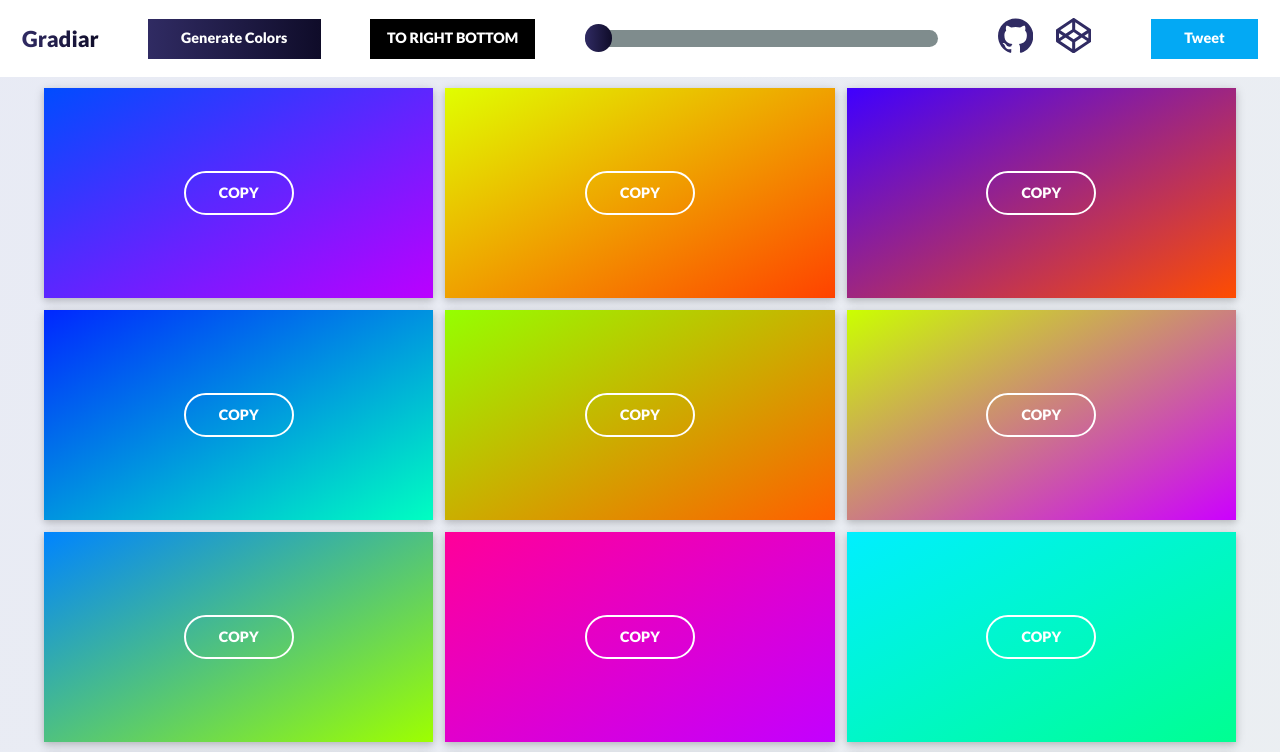
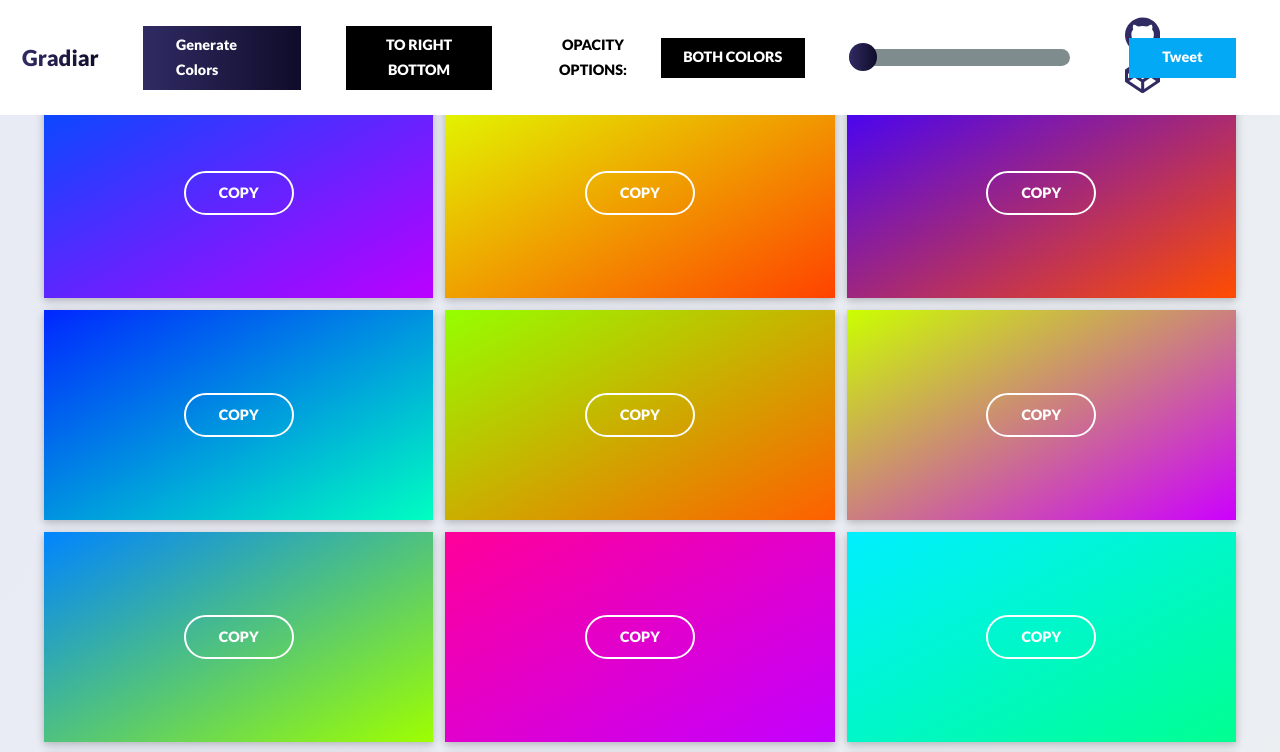
Before and after one commit to emmanuelnwogbo/linear-gradiar, a React app: page / in a window 1280 px wide. Shown: the top 752 px of the page. Built offline with nearby package versions, Linux system fonts and the light colour scheme.

Commit message:
added color options for changing gradients opacity

```diff
--- a/src/App.jsx
+++ b/src/App.jsx
@@ -8,14 +8,40 @@ class App extends Component {
     super(props);
     this.state = {
       generateGradients: false,
-      direction: `to right bottom`
+      direction: `to right bottom`,
+      initialRender: true,
+      gradientsOpacityOne: 1,
+      gradientsOpacityTwo: 1,
+      currentOpacityOption: 'both colors'
     }
+  }
+
+  changeGradientsOpacity = () => {
+    const { currentOpacityOption } = this.state;
+    if (currentOpacityOption === 'both colors') {
+      return
+    }
+
+    if (currentOpacityOption === 'first color') {
+      return
+    }
+
+    if (currentOpacityOption === 'second color') {
+      return
+    }
+  }
+
+  changeOpacityOptions = (option) => {
+    this.setState({ currentOpacityOption: option })
   }
 
   generateGradientsApp = () => {
     const { generateGradients } = this.state;
     if (!generateGradients) {
-      this.setState({ generateGradients: true }, () => {
+      this.setState({
+        generateGradients: true,
+        initialRender: false
+      }, () => {
         this.setState({ generateGradients: false })
       })
     }
@@ -28,8 +54,19 @@ class App extends Component {
   render() {
     return (
       <div>
-        <Header changeGradDirection={this.changeGradDirection} genGradientsFunctionApp={this.generateGradientsApp}/>
-        <Container gradiantDirection={this.state.direction} generateGradients={this.state.generateGradients}/>
+        <Header
+        changeGradDirection={this.changeGradDirection}
+        genGradientsFunctionApp={this.generateGradientsApp}
+        changeGradientsOpacity={this.changeGradientsOpacity}
+        changeOpacityOptions={this.changeOpacityOptions}
+        />
+        <Container
+        gradientsOpacityOne={this.state.gradientsOpacityOne}
+        gradientsOpacityTwo={this.state.gradientsOpacityTwo}
+        initialRender={this.state.initialRender}
+        gradiantDirection={this.state.direction}
+        generateGradients={this.state.generateGradients}
+        />
       </div>
     )
   }
--- a/src/components/Card.jsx
+++ b/src/components/Card.jsx
@@ -9,8 +9,18 @@ class Card extends Component {
       colors: [],
       gradient: false,
       gradiantDirection: `to right bottom`,
-      background: null
+      background: null,
+      rgb: ['r', 'g', 'b'],
     }
+  }
+
+  hexToRgb = (hex) => {
+    var result = /^#?([a-f\d]{2})([a-f\d]{2})([a-f\d]{2})$/i.exec(hex);
+    return result ? {
+      r: parseInt(result[1], 16),
+      g: parseInt(result[2], 16),
+      b: parseInt(result[3], 16)
+    } : null;
   }
 
   handleGradientPainting = () => {
@@ -22,7 +32,7 @@ class Card extends Component {
 
   generateGradient = () => {
     const { colors, gradient } = this.state;
-    const { gradiantDirection, generateColors } = this.props;
+    const { generateColors } = this.props;
     const generatedColors = generateColors(colors, gradient);
     this.setState({
       colors: generatedColors
@@ -34,8 +44,8 @@ class Card extends Component {
   }
 
   copyGradToClipBoard = (e) => {
-    let range = document.createRange();
-    let selection = window.getSelection();
+    const range = document.createRange();
+    const selection = window.getSelection();
     selection.removeAllRanges();
     console.log(e.target.previousSibling)
     range.selectNodeContents(e.target.previousSibling);
@@ -54,12 +64,20 @@ class Card extends Component {
 
   render() {
     const { gradient } = this.state;
-    const { generateGradients, gradiantDirection } = this.props;
+    const { gradiantDirection, initialRender } = this.props;
 
     if (gradient) {
+      let background = `linear-gradient(${gradiantDirection}, ${gradient})`
+      if (!initialRender) {
+        background = `linear-gradient(${gradiantDirection}, ${gradient})`;
+      }
+      //console.log(`these are the gradients`, gradient);
+      //console.log( `linear-gradient(${gradiantDirection}, ${gradient})`);
+      const valueToBeCopied = `linear-gradient(${gradiantDirection}, ${gradient})`;
+
       return (
         <div className='card' style={{
-          background: `linear-gradient(${gradiantDirection}, ${gradient})`
+          background
         }}>
         <p style={{
           textTransform: 'lowercase',
@@ -68,7 +86,7 @@ class Card extends Component {
           overflow: 'hidden',
           zIndex: '-1',
           opacity: '0'
-        }}>{`linear-gradient(${gradiantDirection}, ${gradient})`}</p>
+        }}>{valueToBeCopied}</p>
           <div className="card--btn btn" id={`linear-gradient(${gradiantDirection}, ${gradient})`} onClick={this.copyGradToClipBoard}>copy</div>
         </div>
       )
--- a/src/components/Header.jsx
+++ b/src/components/Header.jsx
@@ -1,7 +1,7 @@
 import React, { Component } from 'react';
 
 import '../scss/components/header.scss';
-//import Slider from './Slider'
+import Slider from './Slider'
 
 class Header extends Component {
   constructor(props) {
@@ -19,7 +19,13 @@ class Header extends Component {
         'deg'
       ],
       currentDirection: 'to right bottom',
-      initialDegree: 10
+      initialDegree: 10,
+      opacity: 'both colors',
+      opacityOptions: [
+        'first color',
+        'second color',
+        'both colors'
+      ]
     }
   }
 
@@ -48,6 +54,24 @@ class Header extends Component {
         return;
       }
       return <span onClick={changeGradDir} key={direction} className="header__gradient--direction-span">{direction}</span>
+    })
+  }
+
+  renderDirectionSpansOpacity = () => {
+    const { opacity, opacityOptions } = this.state;
+    return opacityOptions.map(option => {
+      if (opacity === option) {
+        return;
+      }
+      return <span id={option} onClick={this.setOpacityOption} key={option} className="header__gradient--direction-span">{option}</span>
+    })
+  }
+
+  setOpacityOption = (e) => {
+    const opacity = e.target.id;
+    this.setState({ opacity }, () => {
+      const { changeOpacityOptions } = this.props;
+      changeOpacityOptions(opacity)
     })
   }
 
@@ -90,8 +114,8 @@ class Header extends Component {
   }
 
   render() {
-    const { genGradientsFunctionApp } = this.props;
-    const { currentDirection } = this.state;
+    const { genGradientsFunctionApp, changeGradientsOpacity } = this.props;
+    const { currentDirection, opacity } = this.state;
     return (
       <div className="header">
         <div className="header--name">Gradiar</div>
@@ -103,10 +127,18 @@ class Header extends Component {
           </div>
         </div>
         {this.renderDegreeValues()}
-        <div className="header__range">
-          <div className="header__range--bar"></div>
-          <div className="header__range--handle"></div>
+        <div className="header__gradient--opacity">
+          <div className="header__gradient--opacity-label">
+            <p>opacity options:</p>
+          </div>
+          <div className="header__gradient--direction">
+            <p>{opacity}</p>
+            <div className="header__gradient--direction-menu">
+              {this.renderDirectionSpansOpacity()}
+            </div>
+          </div>
         </div>
+        <Slider changeGradientsOpacity={changeGradientsOpacity}/>
         <div className="header__svgs">
           <svg className="header__svgs--svg">
             <use xlinkHref="./img/sprite.svg#icon-github1" />
@@ -115,7 +147,7 @@ class Header extends Component {
             <use xlinkHref="./img/sprite.svg#icon-codepen" />
           </svg>
         </div>
-        <div className="header--btn-tweet">Tweet</div>
+        <div className="header--btn-tweet header--btn-tweet-btnposition">Tweet</div>
       </div>
     )
   }
--- a/src/components/Slider.jsx
+++ b/src/components/Slider.jsx
@@ -0,0 +1,20 @@
+import React, { Component } from 'react';
+
+class Slider extends Component {
+  constructor(props) {
+    super(props);
+    this.state = {};
+  }
+
+  render() {
+    console.log(this.props)
+    return (
+      <div className="header__range">
+        <div className="header__range--bar"></div>
+        <div className="header__range--handle"></div>
+      </div>
+    )
+  }
+}
+
+export default Slider;
--- a/src/scss/components/header.scss
+++ b/src/scss/components/header.scss
@@ -15,9 +15,13 @@
   background: #fff;
   padding: 1.5rem 2rem;
   display: flex;
-  justify-content: space-between;
+  //justify-content: space-between;
   align-items: center;
   z-index: 1000;
+
+  & > div {
+    margin-right: 4rem;
+  }
 
   &__range {
     position: relative;
@@ -29,7 +33,7 @@
     transition: all .2s;
 
     &--bar {
-      width: 32rem;
+      width: 20rem;
       padding: .8rem 0;
       //background: green;
       background: rgba(127, 140, 141,1.0);
@@ -87,6 +91,11 @@
       cursor: pointer;
       transition: all .2s;
     }
+  }
+
+  &--btn-tweet-btnposition {
+    position: absolute;
+    right: 0;
   }
 
   &--btn-generate {
@@ -168,7 +177,7 @@
   }
 
   &__gradient--direction-inputparent {
-      width: 6%;
+      width: 4%;
       height: 3rem;
       background: red;
 
@@ -179,7 +188,7 @@
         font-family: inherit;
         color: inherit;
         outline: none;
-        padding: 1.5rem;
+        padding: 1.5rem .5;
         border-radius: 2px;
         background-color: rbga(#fff, .5);
         border: 1px solid #D81B60;
@@ -188,4 +197,17 @@
         transition: all .3s;
       }
   }
+
+  &__gradient--opacity {
+    text-align: center;
+    text-transform: uppercase;
+    font-size: 1.3rem;
+    display: flex;
+    align-items: center;
+
+    &-label {
+      margin-right: 1rem;
+      font-weight: 900;
+    }
+  }
 }
```
Also changed, not shown: src/components/Container.jsx (+31 -23 lines).
